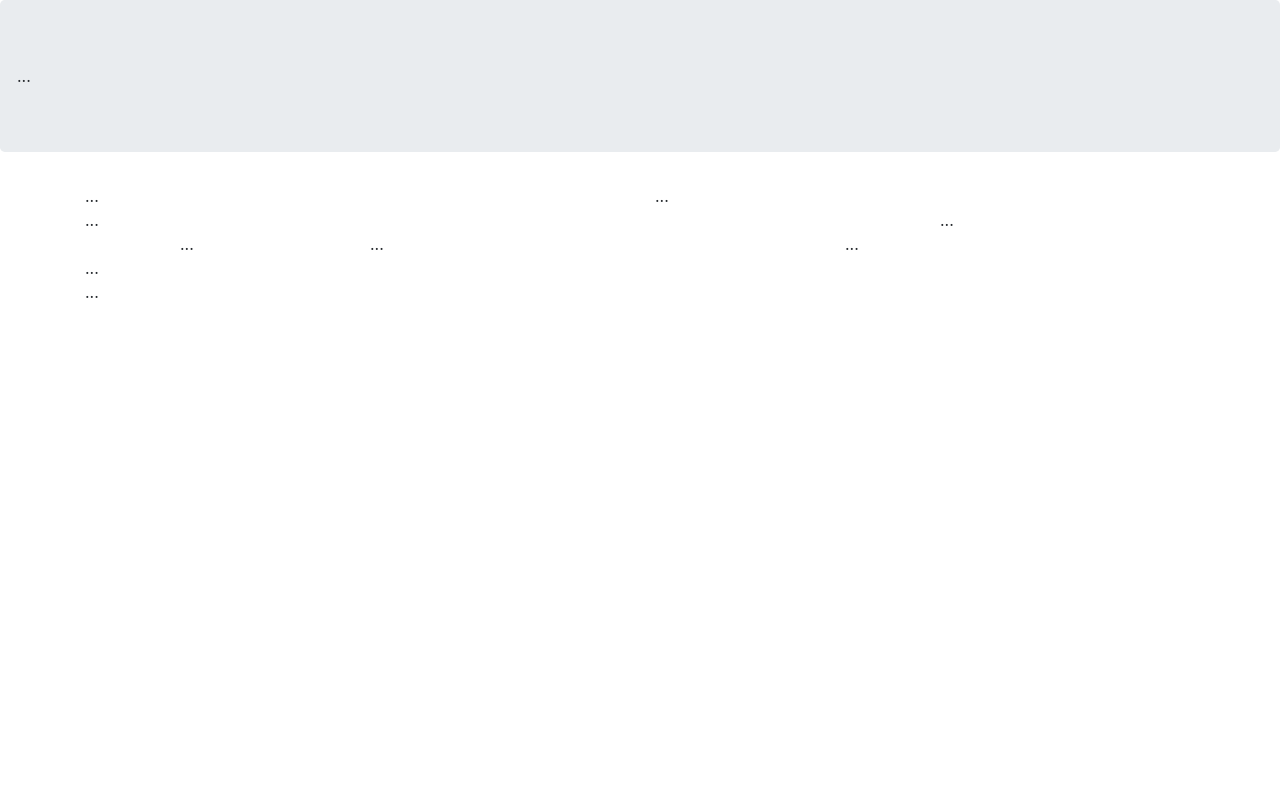
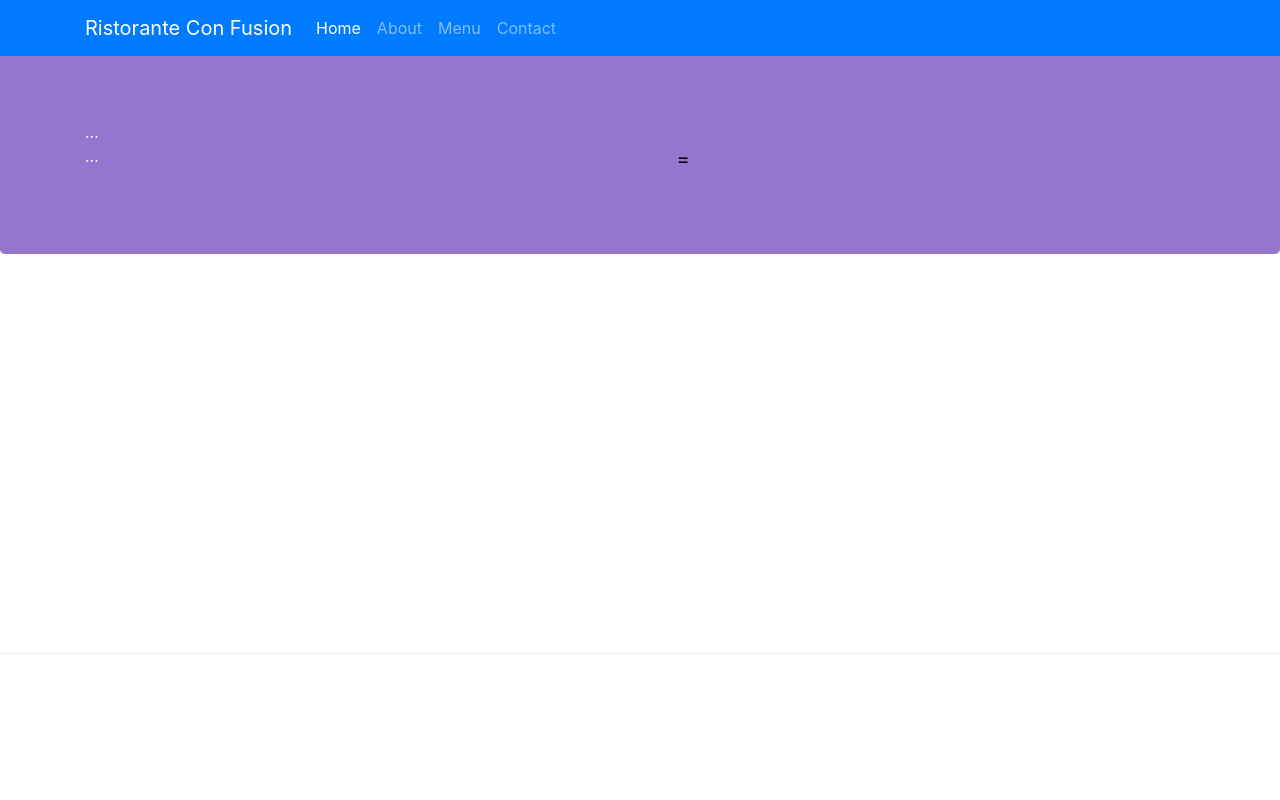
Before and after one commit to victorious1159/asm1, a website: page index.html in a window 1280 px wide. Shown: the top 800 px of the page. Drawn offline with nearby package versions, Linux system fonts and the light colour scheme.

Commit message:
bai7den13

```diff
--- a/index.html
+++ b/index.html
@@ -11,46 +11,82 @@
   <meta http-equiv="x-ua-compatible" content="ie=edge">
   <!-- Bootstrap CSS -->
   <link rel="stylesheet" href="node_modules/bootstrap/dist/css/bootstrap.min.css">
-  <link href="css/styles.css" rel="stylesheet">
+  <link href="style.css" rel="stylesheet">
 
 </head>
 
+<body>
   <header class="jumbotron">
+    <div class="container">
       <div class="row row-header"> ... </div>
+      <div class="row">
+        <div class="col-12 col-sm-6"> ... </div>
+        <div class="col-12 col-sm">
+          <nav class="navbar navbar-dark navbar-expand-sm bg-primary fixed-top">
+            <div class="container">
+              <a class="navbar-brand" href="#">Ristorante Con Fusion</a>
+              <ul class="navbar-nav mr-auto">
+                <li class="nav-item active"><a class="nav-link" href="#">Home</a></li>
+                <li class="nav-item"><a class="nav-link" href="./aboutus.html">About</a></li>
+                <li class="nav-item"><a class="nav-link" href="#">Menu</a></li>
+                <li class="nav-item"><a class="nav-link" href="#">Contact</a></li>
+              </ul>
+            </div>
+          </nav>
+
+          <button class="navbar-toggler" type="button" data-toggle="collapse" data-target="#Navbar">
+            <span class="navbar-toggler-icon">=</span>
+          </button>
+          <div class="collapse navbar-collapse" id="Navbar">
+            <ul class="navbar-nav mr-auto">
+              <li class="nav-item active"><a class="nav-link" href="#">Home</a></li>
+              <li class="nav-item"><a class="nav-link" href="./aboutus.html">About</a></li>
+              <li class="nav-item"><a class="nav-link" href="#">Menu</a></li>
+              <li class="nav-item"><a class="nav-link" href="#">Contact</a></li>
+            </ul>
+          </div>
+
+
+        </div>
+      </div>
+    </div>
   </header>
 
-<body>
-  <div class="container">
-    <div class="row row-content">
-      <div class="col-12 col-sm-6"> ... </div>
-      <div class="col-12 col-sm"> ... </div>
-
-    </div>
-    <div class="row row-content">
+  <section>
+    <div class="row row-content align-items-center"></div>
+    <div class="row row-content align-items-center"></div>
+    <div class="row row-content align-items-center"></div>
+    <div class="row">
       <div class="col-12 col-sm-4 order-sm-last col-md-3"> ... </div>
       <div class="col col-sm order-sm-first col-md"> ... </div>
     </div>
-  </div>
-</body>
+  </section>
 
   <footer class="footer">
     <div class="container">
-    <div class="row">
+      <div class="row justify-content-center">
         <div class="col-4 offset-1 col-sm-2">...</div>
 
         <div class="col-7 col-sm-5"> ... </div>
 
-      <div class="col-12 col-sm-4"> ... </div>
+        <div class="col-12 col-sm-4 align-self-center"> ... </div>
 
         <div class="col-auto"> ... </div>
 
       </div>
       <ul class="list-unstyled"> ... </ul>
+      <div class="text-center">
       </div>
   </footer>
+
+
   <!-- jQuery first, then Popper.js, then Bootstrap JS. -->
   <script src="node_modules/jquery/dist/jquery.slim.min.js"></script>
   <script src="node_modules/popper.js/dist/umd/popper.min.js"></script>
   <script src="node_modules/bootstrap/dist/js/bootstrap.min.js"></script>
+</body>
+
+
+
 
 </html>
--- a/package.json
+++ b/package.json
@@ -14,6 +14,10 @@
     "lite-server": "^2.6.1"
   },
   "dependencies": {
-    "bootstrap": "^4.6.2"
+    "add": "^2.0.6",
+    "bootstrap": "^4.6.2",
+    "jquery": "^3.3.1",
+    "popper.js": "^1.16.1",
+    "yarn": "^1.22.19"
   }
 }
--- a/style.css
+++ b/style.css
@@ -27,3 +27,12 @@ address{
     margin:0px;
     color:#0f0f0f;
 }
+
+body{
+    padding:50px 0px 0px 0px;
+    z-index:0;
+}
+
+.navbar-dark {
+     background-color: #512DA8;
+}
```
Also changed, not shown: 2 other files. Lines whose indentation alone changed are shown as unchanged.
